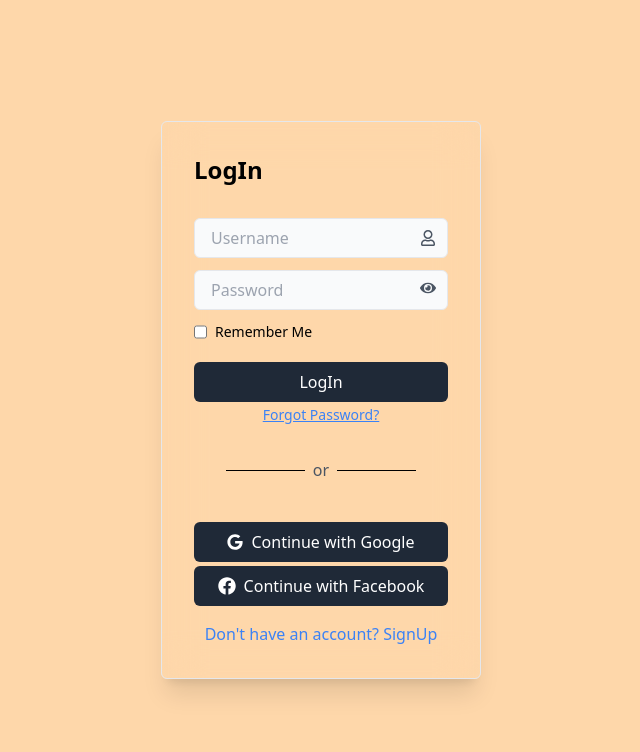
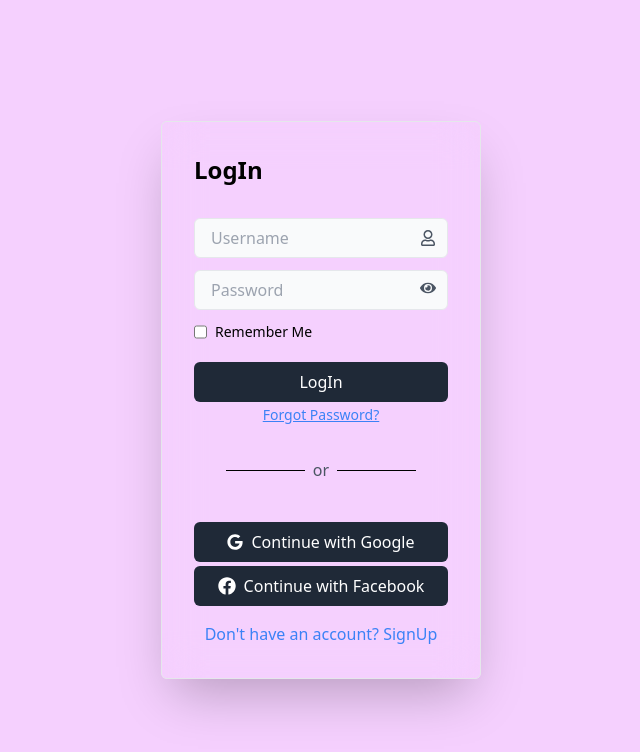
Before and after one commit to Suraz28/Login-Signup, a React (Vite) app: page / in a window 1280 px wide. Shown: the top 752 px of the page, without its empty margins (319-959 px from the left). Built offline with nearby package versions, Linux system fonts and the light colour scheme.

Commit message:
background

```diff
--- a/src/Components/LoginSignup/Login.jsx
+++ b/src/Components/LoginSignup/Login.jsx
@@ -39,9 +39,9 @@ const LogIn = () => {
   };
 
   return (
-    <div className="bg-orange-200 flex justify-center items-center h-screen">
+    <div className="bg-fuchsia-200 flex justify-center items-center h-screen">
       <div
-        className=" h-auto w-80 p-8 rounded-md border border-solid border-opacity-10 shadow-xl"
+        className=" h-auto w-80 p-8 rounded-md border border-solid border-opacity-10 shadow-2xl"
         style={{ backdropFilter: "blur(20px)" }}
       >
         <div className="flex flex-col justify-between items-center">
--- a/src/Components/LoginSignup/Signup.jsx
+++ b/src/Components/LoginSignup/Signup.jsx
@@ -23,9 +23,9 @@ const SignUp = () => {
     signupmessage,
   } = useFormContext();
   return (
-    <div className="bg-orange-200 flex justify-center items-center h-screen">
+    <div className="bg-fuchsia-200 flex justify-center items-center h-screen">
       <div
-        className=" h-auto w-80 p-8 rounded-md border border-solid border-opacity-10 shadow-xl"
+        className=" h-auto w-80 p-8 rounded-md border border-solid border-opacity-10 shadow-2xl"
         style={{ backdropFilter: "blur(50px)" }}
       >
         <div className="flex flex-col justify-between items-center">
```
